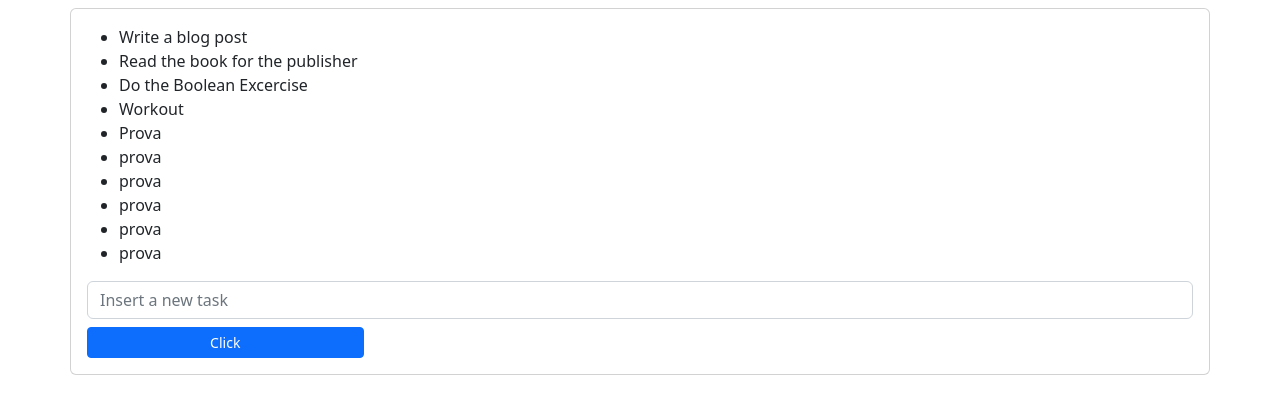
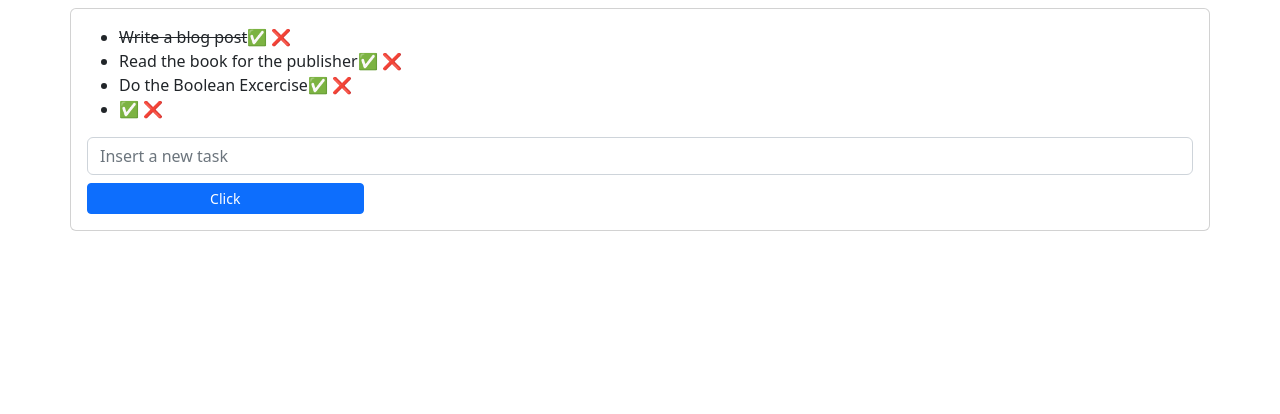
Before and after one commit to giuseppevignanello/php-todo-list-json, a PHP site: page / in a window 1280 px wide. Shown: the part 64-478 px from the top of the page. Run offline with PHP 8.4, Linux system fonts and the light colour scheme.

Commit message:
try to add completed function

```diff
--- a/app.js
+++ b/app.js
@@ -27,12 +27,14 @@ createApp({
         });
       this.newTask = "";
     },
+    taskDone() {},
   },
   mounted() {
     //call the API
     axios
       .get(this.api_get_url)
       .then((response) => {
+        console.log(response);
         this.tasks = response.data;
       })
       .catch((error) => {
--- a/assets/css/style.css
+++ b/assets/css/style.css
@@ -1,3 +1,7 @@
 body {
     font-family: 'Poppins', sans-serif;
 }
+
+.completed {
+    text-decoration: line-through;
+}
--- a/index.php
+++ b/index.php
@@ -37,7 +37,11 @@ Abilitare l’eliminazione di un task -->
         <div class="card container p-3">
             <ul>
                 <li v-for="task in tasks">
-                    {{task}}
+                    <div class="d-inline" :class="{completed: task.status }">
+                        {{task.text}}
+                    </div>
+                    <span click="taskDone">✅</span>
+                    <span @click="deleteTask"> ❌</span>
                 </li>
             </ul>
             <!-- to do list  -->
--- a/tasks.json
+++ b/tasks.json
@@ -1 +1 @@
-["Write a blog post","Read the book for the publisher","Do the Boolean Excercise","Workout","Prova","prova","prova","prova","prova","prova"]
+[{"text":"Write a blog post","status":true},{"text":"Read the book for the publisher","status":false},{"text":"Do the Boolean Excercise","status":false},"Prova"]
```
